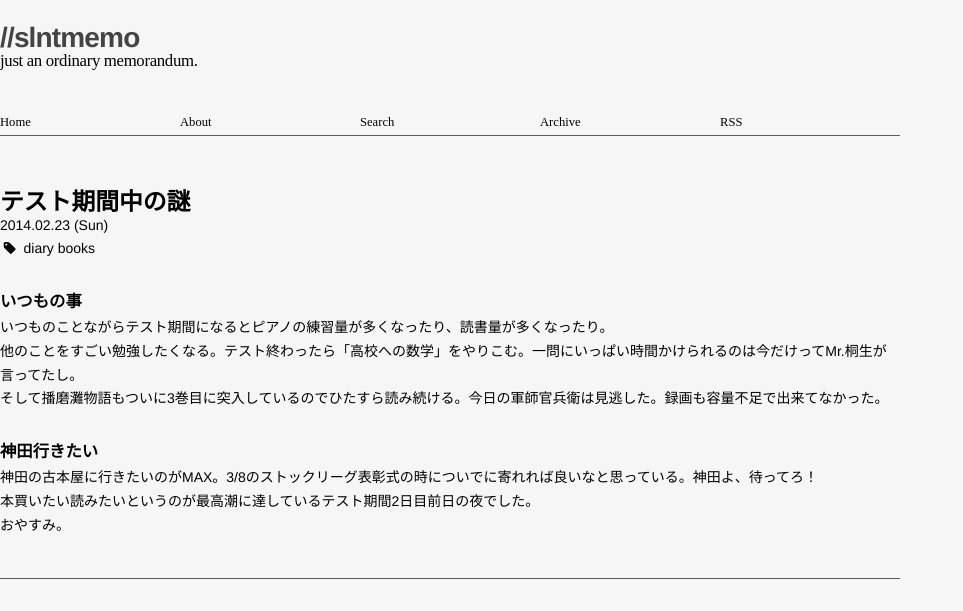
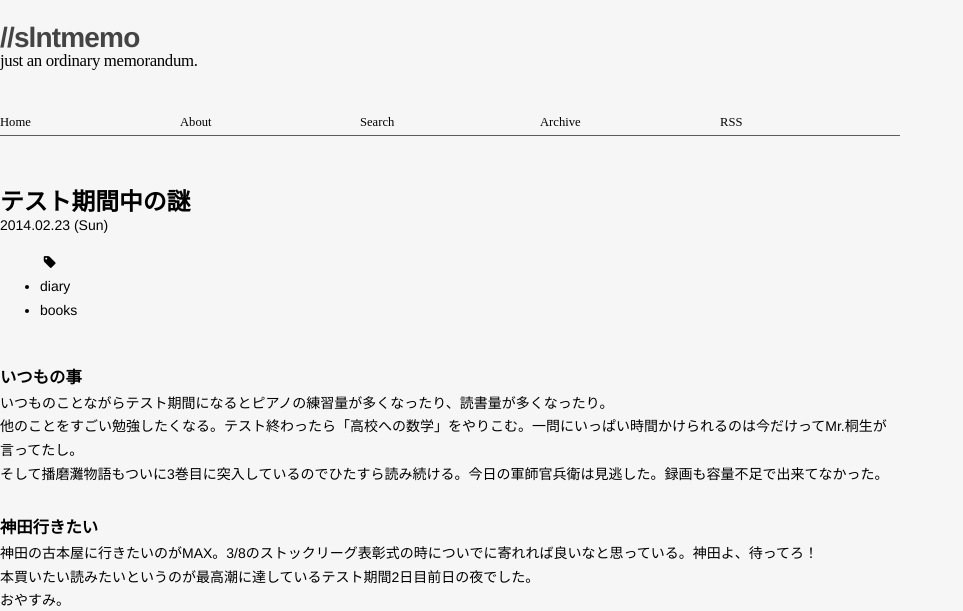
Before and after one commit to mu373/slntmemo, a plain HTML site: page index.html in a window 1280 px wide. Shown: the top 611 px of the page, without its empty margins (0-963 px from the left). Drawn offline with Linux system fonts and the light colour scheme; files that its build step writes are made by us from their sources.

Commit message:
Post header span -> div

```diff
--- a/index.html
+++ b/index.html
@@ -16,7 +16,7 @@
 
 
 <header>
-	<h1><a href="#">//slntmemo</a></h1>
+	<h1 class="title"><a href="#">//slntmemo</a></h1>
 	<p id="description">just an ordinary memorandum.</br>
 
 	<nav>
@@ -38,14 +38,14 @@
 
 		<div class="posthead">
 			<h2><a href="">テスト期間中の謎</a></h2>
-			<span class="date"><a href="#"><time pubdate="##">2014.02.23 (Sun)</time></a></span>
-			<span class="tags">
+			<div class="date"><a href="#"><time pubdate="##">2014.02.23 (Sun)</time></a></div>
+			<div class="tags">
 				<ul>
 					<i class="icon-tag"></i>
-					<li>diary</li>
-					<li>books</li>
+					<li><a href="#">diary</a></li>
+					<li><a href="#">books</a></li>
 				</ul>
-			</span>
+			</div>
 		</div>
 
 		<div class="body-text">
```
